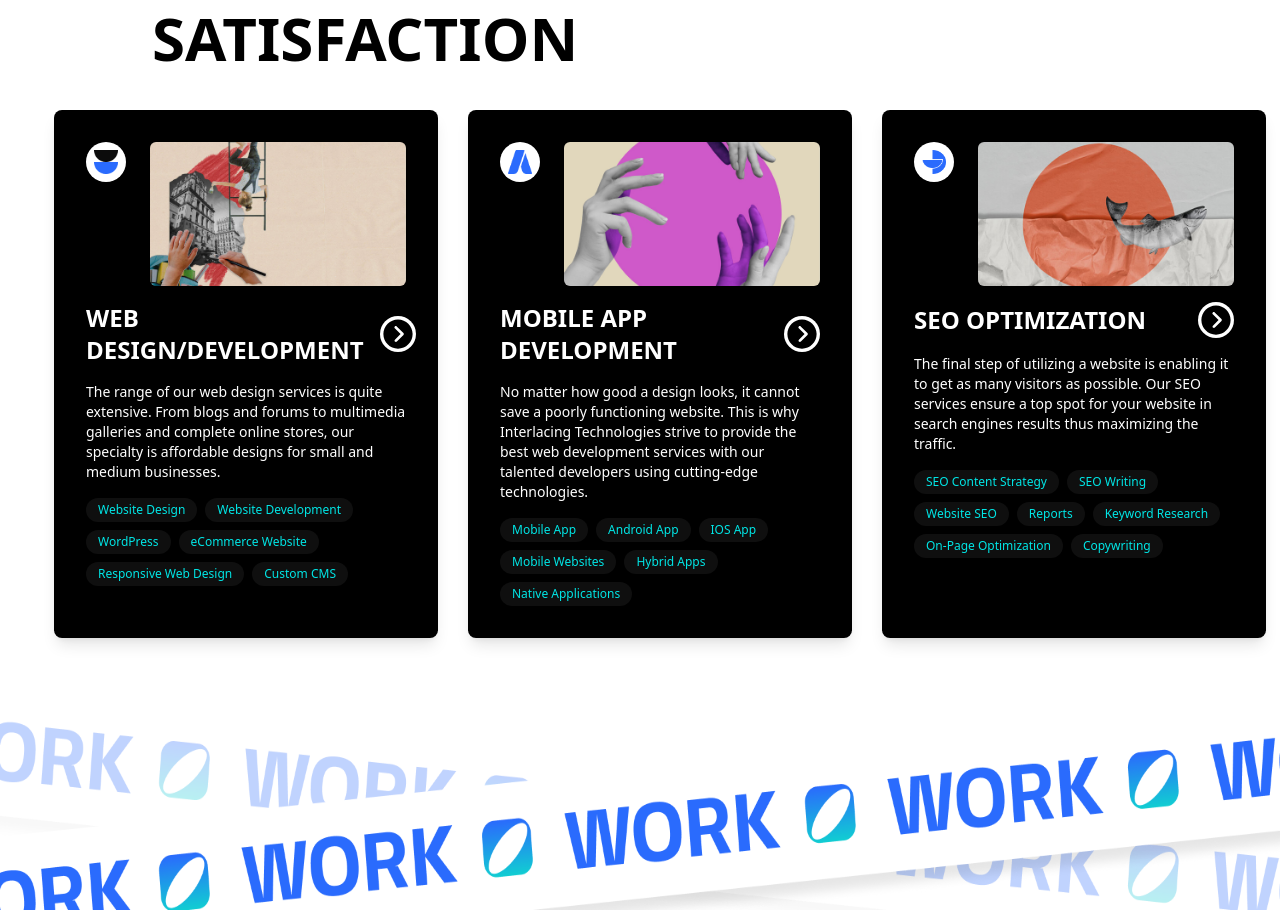
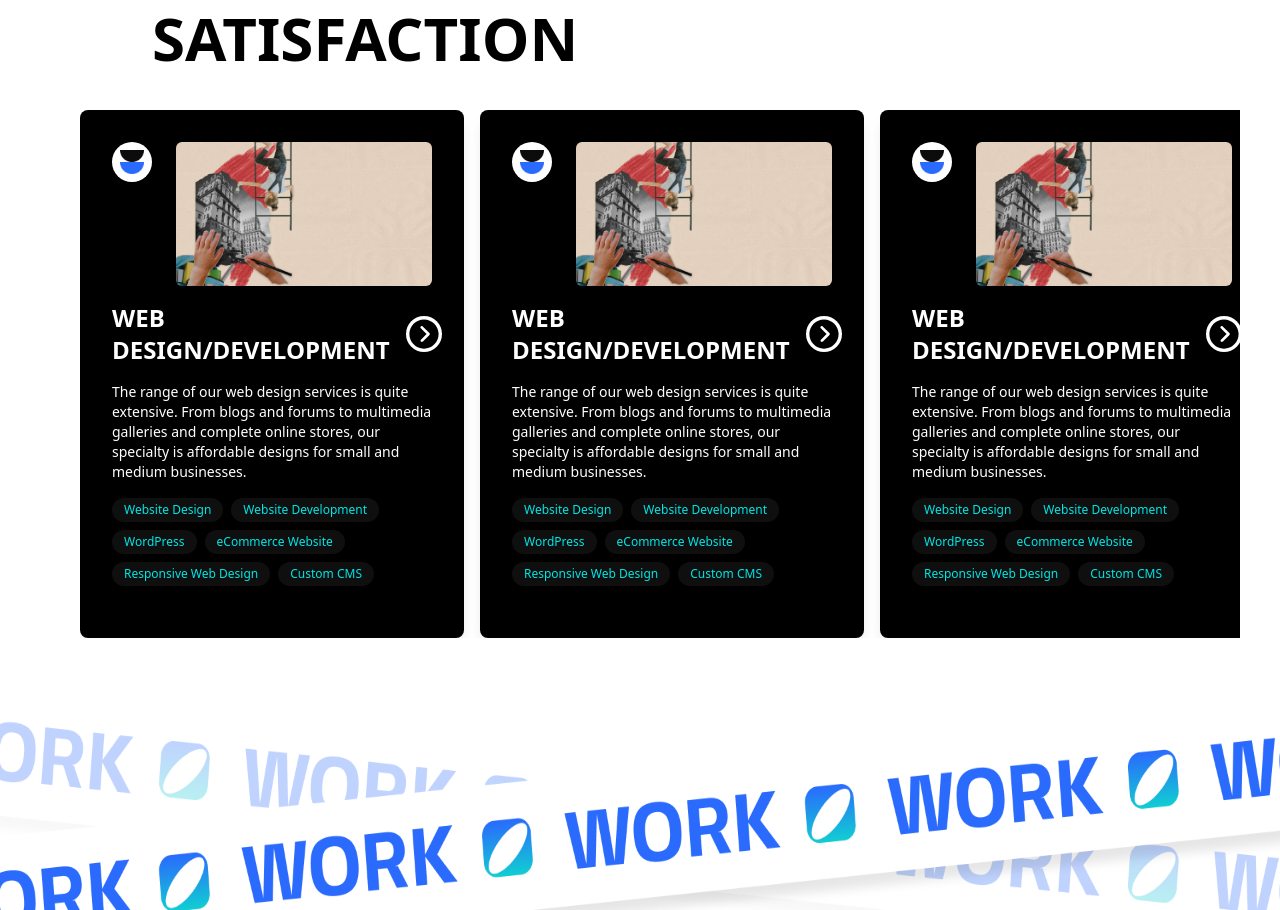
Before and after one commit to sachinchauhan4141/CloudSparrow, a React (Vite) app: page / in a window 1280 px wide. Shown: the part 2672-3582 px from the top of the page. Built offline with nearby package versions, Linux system fonts and the light colour scheme.

Commit message:
fixing card added scroll

```diff
--- a/src/components/Home/WhatWeDo.jsx
+++ b/src/components/Home/WhatWeDo.jsx
@@ -22,7 +22,55 @@ const WhatWeDo = () => {
       </p>
 
       {/* Card Section */}
-      <div className="flex flex-wrap justify-evenly gap-4 mt-10">
+      <div className="flex overflow-x-scroll justify-evenly gap-4 mt-10 mx-10">
+      <Card
+          logo={"/cloudsparrow-all-img/Card1Logo.png"}
+          img={"/cloudsparrow-all-img/Card1Image.png"}
+          title={"Web Design/Development"}
+          description={
+            "The range of our web design services is quite extensive. From blogs and forums to multimedia galleries and complete online stores, our specialty is affordable designs for small and medium businesses."
+          }
+          tags={[
+            "Website Design",
+            "Website Development",
+            "WordPress",
+            "eCommerce Website",
+            "Responsive Web Design",
+            "Custom CMS",
+          ]}
+        />
+      <Card
+          logo={"/cloudsparrow-all-img/Card1Logo.png"}
+          img={"/cloudsparrow-all-img/Card1Image.png"}
+          title={"Web Design/Development"}
+          description={
+            "The range of our web design services is quite extensive. From blogs and forums to multimedia galleries and complete online stores, our specialty is affordable designs for small and medium businesses."
+          }
+          tags={[
+            "Website Design",
+            "Website Development",
+            "WordPress",
+            "eCommerce Website",
+            "Responsive Web Design",
+            "Custom CMS",
+          ]}
+        />
+      <Card
+          logo={"/cloudsparrow-all-img/Card1Logo.png"}
+          img={"/cloudsparrow-all-img/Card1Image.png"}
+          title={"Web Design/Development"}
+          description={
+            "The range of our web design services is quite extensive. From blogs and forums to multimedia galleries and complete online stores, our specialty is affordable designs for small and medium businesses."
+          }
+          tags={[
+            "Website Design",
+            "Website Development",
+            "WordPress",
+            "eCommerce Website",
+            "Responsive Web Design",
+            "Custom CMS",
+          ]}
+        />
         <Card
           logo={"/cloudsparrow-all-img/Card1Logo.png"}
           img={"/cloudsparrow-all-img/Card1Image.png"}
@@ -79,7 +127,7 @@ const WhatWeDo = () => {
 
 const Card = ({ logo, img, title, description, tags }) => {
   return (
-    <div className="flex flex-col bg-black w-sm h-auto p-8 rounded-lg shadow-lg text-white">
+    <div className="flex flex-col bg-black min-w-sm h-auto p-8 rounded-lg shadow-lg text-white">
       {/* Card Header */}
       <div className="flex justify-between items-start">
         <div className="flex justify-center items-center w-10 h-10 rounded-full bg-white">
```
